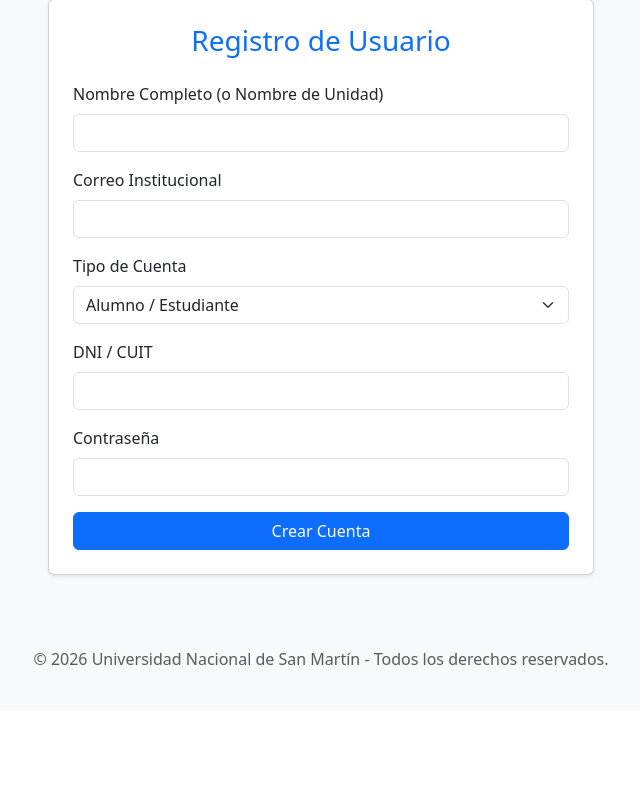
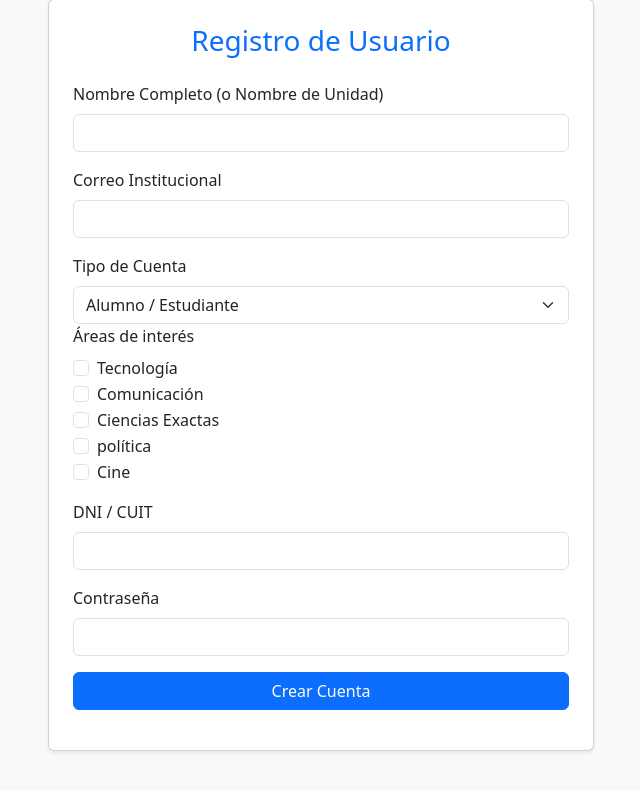
Before and after one commit to lucasbarreiroe/TPFI-UNSAM_Conecta, a Python web app: template unsam-conecta/templates/registro.html in a window 1280 px wide. Shown: the part 105-896 px from the top of the page, without its empty margins (319-959 px from the left). Before the commit the page ends 770 px from the top, so only its background shows below. Run offline with Jinja, Linux system fonts and the light colour scheme; the template is opened without the code that fills it, so the values that code supplies are empty.

Commit message:
agregué checkboxs

```diff
--- a/unsam-conecta/templates/registro.html
+++ b/unsam-conecta/templates/registro.html
@@ -24,7 +24,35 @@
                             <option value="USER">Alumno / Estudiante</option>
                             <option value="ORGANIZER">Unidad Académica / Organizador</option>
                         </select>
+                        <div class="mb-3" id="interests-section">
+                        <label class="form-label">Áreas de interés</label>
+
+                        <div class="form-check">
+                            <input class="form-check-input" type="checkbox" value="Tecnología" id="tec">
+                            <label class="form-check-label">Tecnología</label>
+                        </div>
+
+                        <div class="form-check">
+                            <input class="form-check-input" type="checkbox" value="Comunicación" id="com">
+                            <label class="form-check-label">Comunicación</label>
+                        </div>
+
+                        <div class="form-check">
+                            <input class="form-check-input" type="checkbox" value="Ciencias Exactas" id="ciencias_ex">
+                            <label class="form-check-label">Ciencias Exactas</label>
+                        </div>
+
+                        <div class="form-check">
+                            <input class="form-check-input" type="checkbox" value="Política" id="politica">
+                            <label class="form-check-label">política</label>
+                        </div>
+
+                        <div class="form-check">
+                            <input class="form-check-input" type="checkbox" value="Cine" id="cine">
+                            <label class="form-check-label">Cine</label>
+                        </div>
                     </div>
+
 
                     <div class="mb-3">
                         <label class="form-label">DNI / CUIT</label>
@@ -35,6 +63,7 @@
                         <input type="password" id="password" class="form-control" required>
                     </div>
                     <button type="submit" class="btn btn-primary w-100">Crear Cuenta</button>
+
                 </form>
             </div>
         </div>
@@ -45,14 +74,19 @@
 document.getElementById("registroForm").addEventListener("submit", async (e) => {
     e.preventDefault();
     const alertBox = document.getElementById("alert-box");
+    const intereses = [];
 
+    document
+        .querySelectorAll('#interests-section input[type="checkbox"]:checked')
+        .forEach(cb => intereses.push(cb.value));
     // Agregamos el rol al payload que se envía a FastAPI
     const payload = {
         full_name: document.getElementById("nombre").value,
         email: document.getElementById("email").value,
         dni: document.getElementById("dni").value,
         password: document.getElementById("password").value,
-        role: document.getElementById("role").value
+        role: document.getElementById("role").value,
+        interests: intereses
     };
 
     try {
```
Also changed, not shown: unsam-conecta/templates/crear_evento.html (+23 -1 lines).
